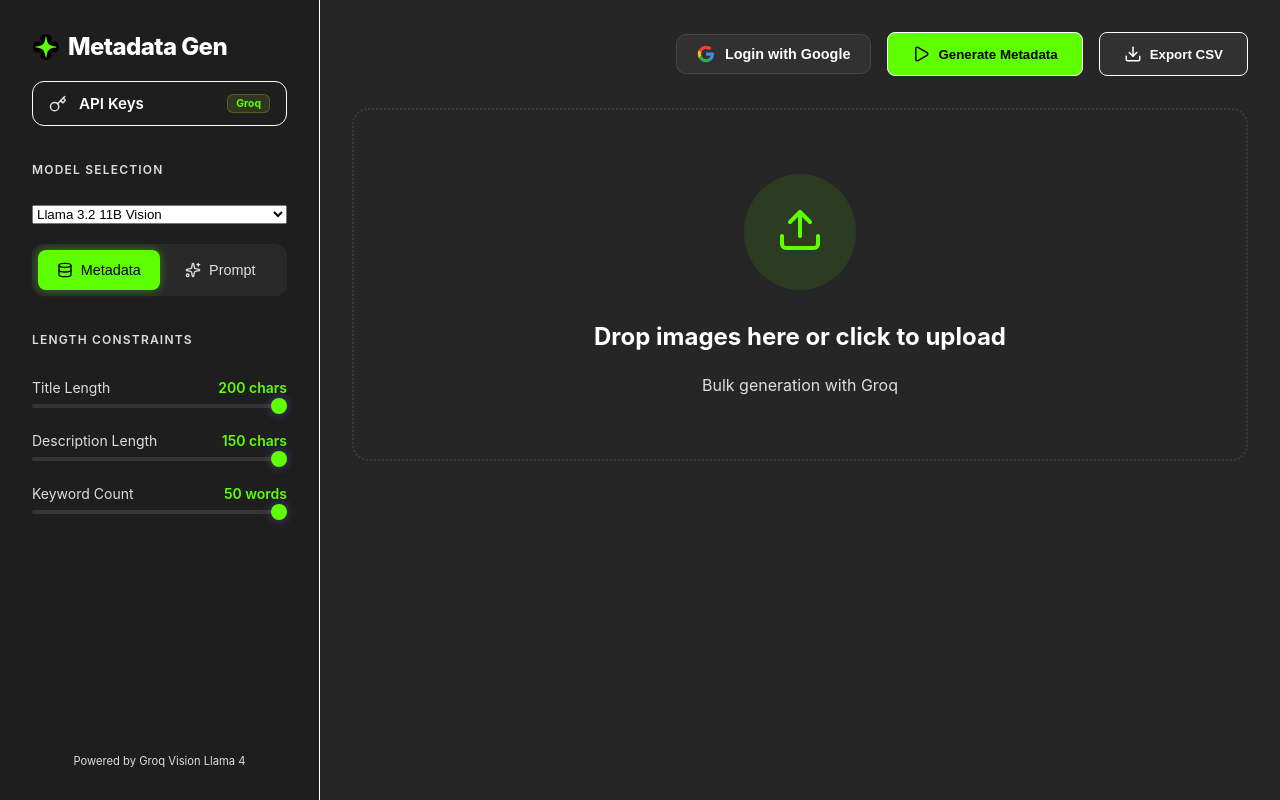
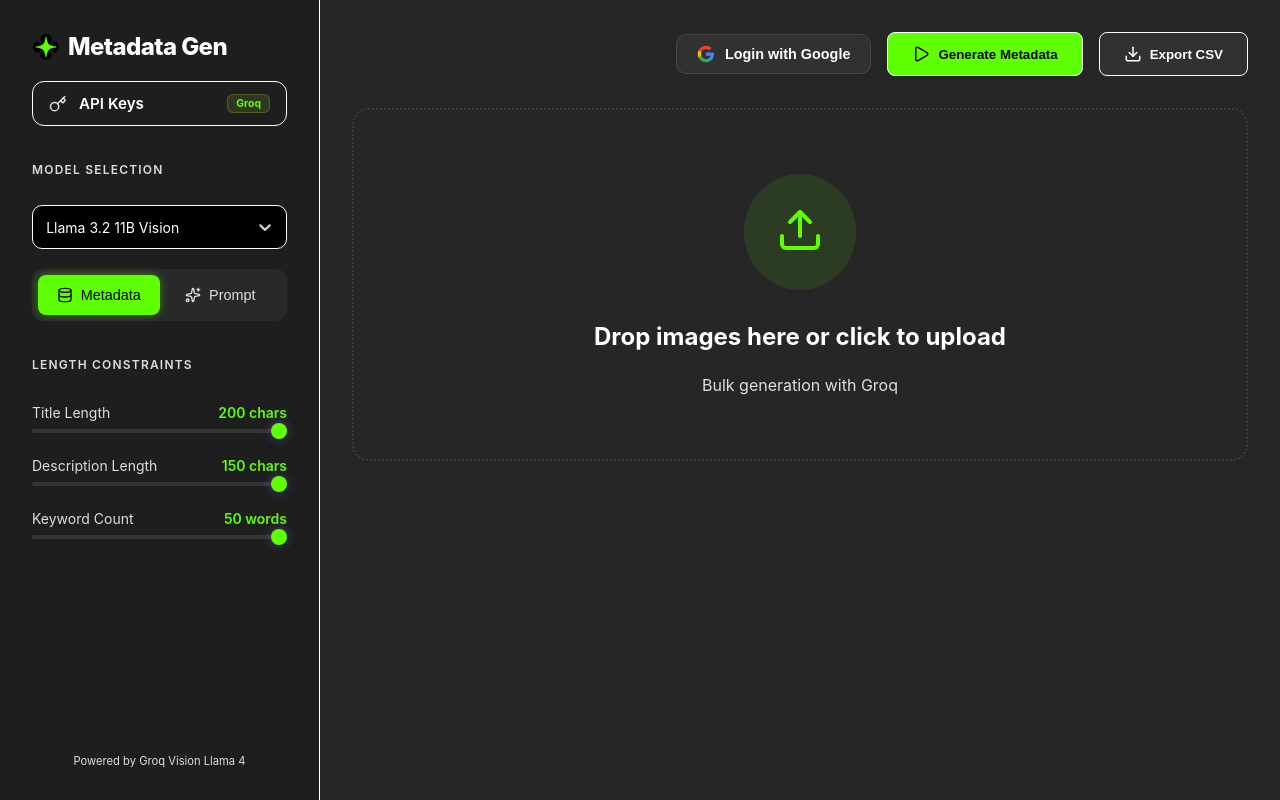
Before and after one commit to designerdipta/metadata-gen, a React (Vite) app: page / in a window 1280 px wide. Built offline with nearby package versions, Linux system fonts and the light colour scheme.

Commit message:
style: Use react-select for models dropdown with website theme

```diff
--- a/package.json
+++ b/package.json
@@ -25,7 +25,8 @@
     "lucide-react": "^0.577.0",
     "papaparse": "^5.5.3",
     "react": "^19.2.0",
-    "react-dom": "^19.2.0"
+    "react-dom": "^19.2.0",
+    "react-select": "^5.10.2"
   },
   "devDependencies": {
     "@electron-forge/cli": "^7.11.1",
--- a/src/App.jsx
+++ b/src/App.jsx
@@ -26,6 +26,7 @@
   Clock
 } from 'lucide-react';
 import Papa from 'papaparse';
+import Select from 'react-select';
 import { GoogleOAuthProvider, GoogleLogin } from '@react-oauth/google';
 import { jwtDecode } from 'jwt-decode';
 import { groqService } from './services/groq';
@@ -791,15 +792,52 @@
         </div>
 
           <p className="section-title">Model Selection</p>
-          <select
-            value={selectedModel}
-            onChange={(e) => setSelectedModel(e.target.value)}
-            className="model-select"
-          >
-            {providerModels[activeProvider].map(m => (
-                <option key={m.id} value={m.id}>{m.name}</option>
-            ))}
-          </select>
+          <Select
+            value={{ value: selectedModel, label: providerModels[activeProvider].find(m => m.id === selectedModel)?.name }}
+            onChange={(selectedOption) => setSelectedModel(selectedOption.value)}
+            options={providerModels[activeProvider].map(m => ({ value: m.id, label: m.name }))}
+            styles={{
+              control: (base, state) => ({
+                ...base,
+                background: '#000000',
+                borderColor: state.isFocused ? 'var(--accent-color)' : 'var(--border-color)',
+                borderRadius: '10px',
+                padding: '0.2rem',
+                boxShadow: state.isFocused ? '0 0 0 1px var(--accent-color)' : 'none',
+                '&:hover': {
+                  borderColor: 'var(--accent-color)'
+                }
+              }),
+              menu: (base) => ({
+                ...base,
+                background: '#000000',
+                border: '1px solid var(--border-color)',
+                borderRadius: '10px',
+                overflow: 'hidden',
+                zIndex: 100
+              }),
+              option: (base, state) => ({
+                ...base,
+                backgroundColor: state.isFocused ? 'var(--accent-color)' : state.isSelected ? 'rgba(94, 255, 0, 0.2)' : '#000000',
+                color: state.isFocused ? '#000000' : '#ffffff',
+                cursor: 'pointer',
+                '&:active': {
+                  backgroundColor: 'var(--accent-color)',
+                  color: '#000000'
+                }
+              }),
+              singleValue: (base) => ({
+                ...base,
+                color: '#ffffff',
+                fontSize: '0.875rem'
+              }),
+              input: (base) => ({
+                ...base,
+                color: '#ffffff'
+              }),
+              indicatorSeparator: () => ({ display: 'none' })
+            }}
+          />
 
           <div className="mode-toggle-group">
             <button
```
Also changed, not shown: logo.svg, 1 other file (tests, documents, lock files or other folders).
